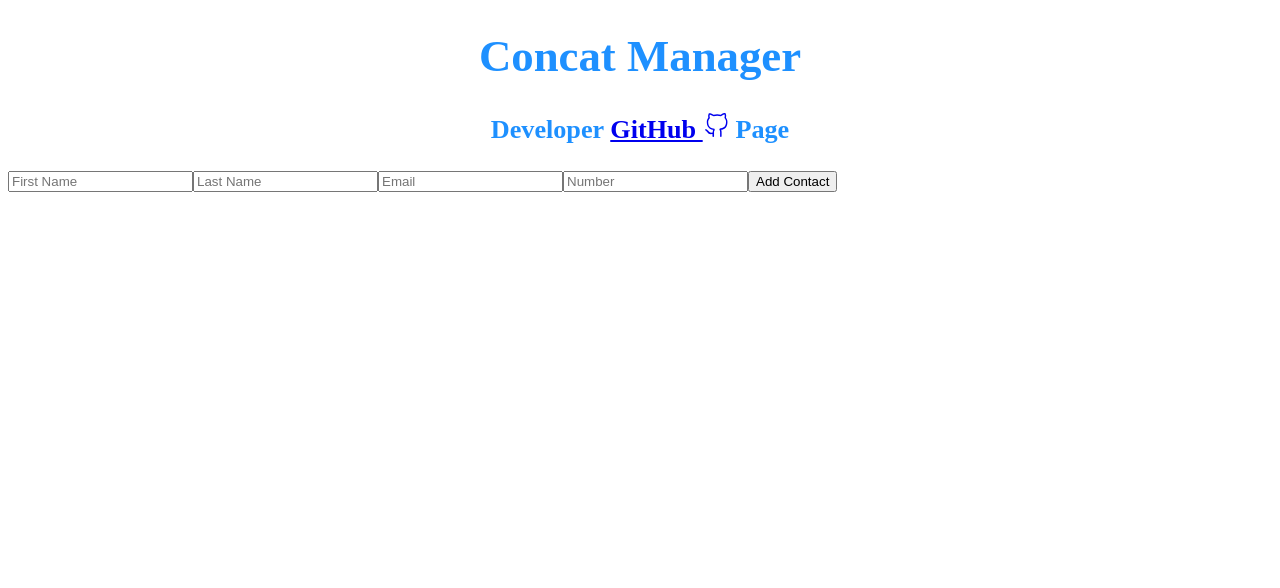
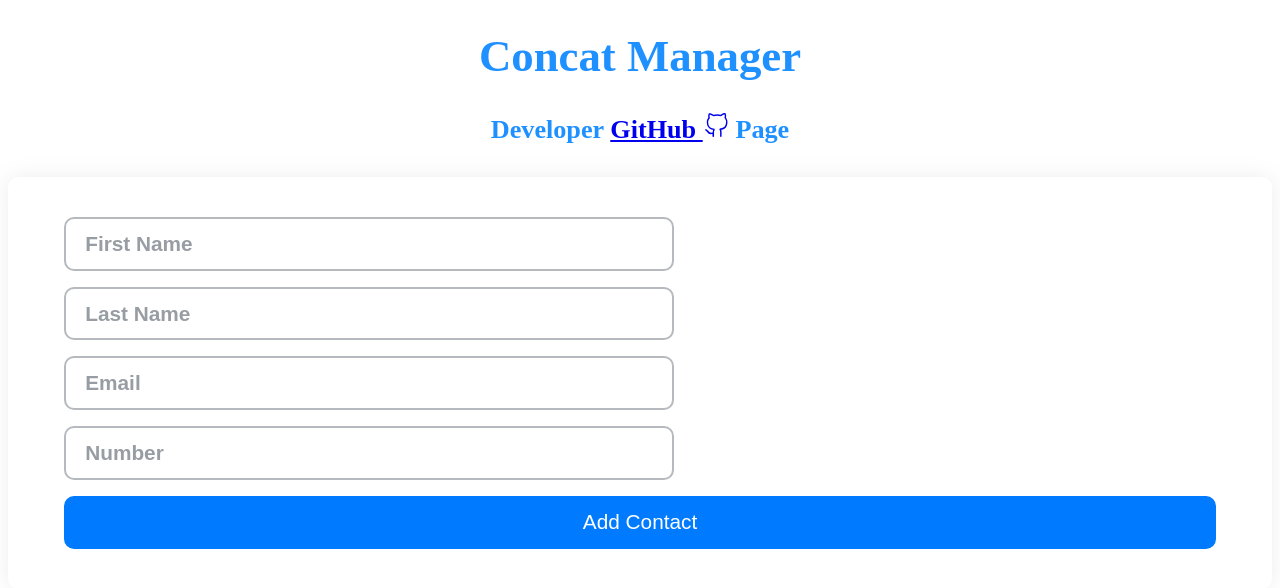
Before and after one commit to mahdl-karami/rjs-contacts, a React (Vite) app: page / in a window 1280 px wide. Shown: the top 588 px of the page. Built offline with nearby package versions, Linux system fonts and the light colour scheme; the HTML template or start-up script is replaced by a standard one.

Commit message:
Styled Form

```diff
--- a/src/Components/Form.jsx
+++ b/src/Components/Form.jsx
@@ -1,6 +1,7 @@
 import { useState } from "react";
 import inputs from "../Constant/inputs";
 import { changeHandler, submitHandler } from "../Helpers/handleForm";
+import styles from "../Styles/Form.module.css";
 export default function Form() {
 	const [values, setValues] = useState({
 		firstName: "",
@@ -9,7 +10,7 @@ export default function Form() {
 		number: "",
 	});
 	return (
-		<form onSubmit={(e) => submitHandler(e, values)}>
+		<form onSubmit={(e) => submitHandler(e, values)} className={styles.form}>
 			{inputs.map(({ name, type, placeHolder }) => (
 				<input key={name} value={values[name]} name={name} type={type} placeholder={placeHolder} onChange={(e) => changeHandler(e, setValues)}></input>
 			))}
--- /dev/null
+++ b/src/Styles/Form.module.css
@@ -0,0 +1,39 @@
+.form {
+	width: calc(100% - 6rem);
+	box-shadow: 0 0 20px #e2e2e29b;
+	border-radius: 10px;
+	padding: 2rem 3rem;
+	margin: 2rem 0;
+	display: flex;
+	flex-wrap: wrap;
+}
+.form input {
+	width: calc(50% - 1rem);
+	margin: 0.5rem 0.5rem;
+	border: 2px solid #6c757d7f;
+	padding: 0.8rem 1.2rem;
+	outline: none;
+	border-radius: 10px;
+	font-weight: bold;
+	color: #6c757d;
+	font-size: 1.3rem;
+	&:focus {
+		border: 2px solid #007bff;
+	}
+	&::placeholder {
+		font-weight: bold;
+
+		color: #6c757db5;
+	}
+}
+.form button {
+	font-size: 1.3rem;
+	width: 100%;
+	border: 2px solid #007bff;
+	margin: 0.5rem 0.5rem;
+	padding: 0.8rem 1.2rem;
+	background: #007bff;
+	border-radius: 10px;
+	color: #fff;
+	font-weight: 500;
+}
--- a/src/global.css
+++ b/src/global.css
@@ -16,11 +16,12 @@
 * {
 	padding: 0;
 	margin: 0;
+	box-sizing: border-box;
 }
 
 body {
 	max-width: 1200px;
-	margin: auto;
+	margin: 1rem auto;
 }
 
 a {
```
